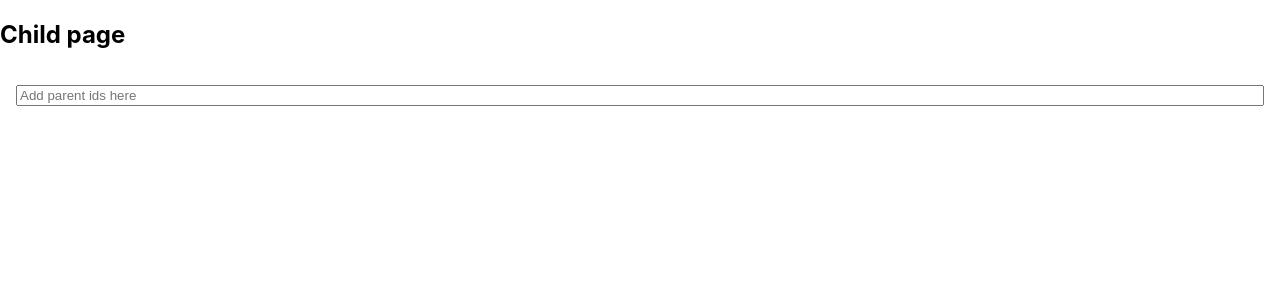
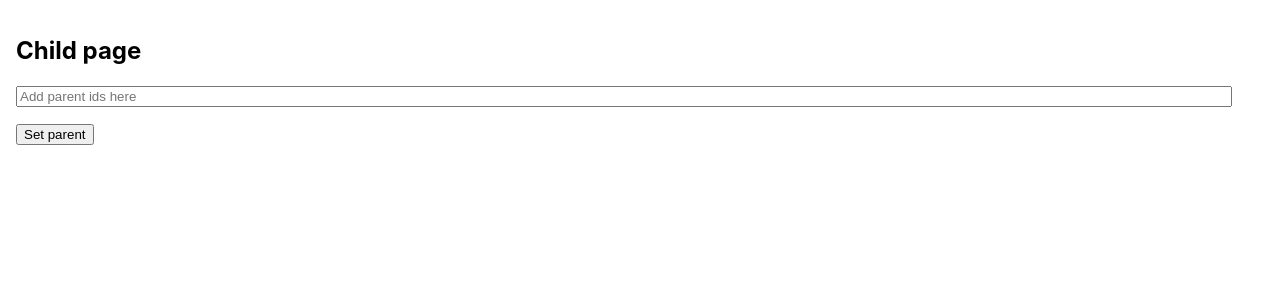
Before and after one commit to Nislupko/sd_solutions_secure_hackaton, a React (Create React App) app: page /child in a window 1280 px wide. Shown: the top 300 px of the page. Built offline with nearby package versions, Linux system fonts and the light colour scheme.

Commit message:
add interface for parent assignment

```diff
--- a/src/features/childApp/assignedParents/assignedParentsSlice.js
+++ b/src/features/childApp/assignedParents/assignedParentsSlice.js
@@ -1,5 +1,6 @@
 import { createSlice } from '@reduxjs/toolkit';
 import { fetchParents } from './fetchParents';
+import {setParents} from "./setParents";
 
 const defaultMethodState = {
   pending: false,
@@ -31,6 +32,11 @@ export const parentsSlice = createSlice({
       state.fetchParents.error = payload;
       state.initiallyFetched = true;
     });
+
+    builder.addCase(setParents.fulfilled, (state, { payload }) => {
+      state.parents = payload;
+      state.initiallyFetched = true;
+    });
   },
 });
 
--- a/src/features/childApp/assignedParents/fetchParents.js
+++ b/src/features/childApp/assignedParents/fetchParents.js
@@ -2,7 +2,7 @@ import { createAsyncThunk } from '@reduxjs/toolkit';
 
 export const fetchParents = createAsyncThunk('assignedParents/fetch', async (props, { rejectWithValue }) => {
   try {
-    const { parents } = { parents: Math.random() > 0.5 ? ['some-parent-key-1', 'some-parent-key-2'] : [] }; // some request to smart contract API
+    const { parents } = { parents: [] }; // some request to smart contract API
     return parents;
   } catch (error) {
     return rejectWithValue(JSON.stringify(error));
--- a/src/features/childApp/assignedParents/hooks/useParents.js
+++ b/src/features/childApp/assignedParents/hooks/useParents.js
@@ -1,5 +1,6 @@
 import { useAppDispatch, useAppSelector } from '../../../../helpers/hooks';
 import { fetchParents } from '../fetchParents';
+import { setParents } from '../setParents';
 
 export function useParents() {
   const dispatch = useAppDispatch();
@@ -7,6 +8,7 @@ export function useParents() {
     parents: useAppSelector(({ assignedParents }) => assignedParents.parents),
     isLoading: useAppSelector(({ assignedParents }) => assignedParents.fetchParents.pending),
     loadParents: () => dispatch(fetchParents()),
+    setParent: (id) => dispatch(setParents(id)),
     error: useAppSelector(({ assignedParents }) => assignedParents.fetchParents.error),
   };
 }
--- /dev/null
+++ b/src/features/childApp/assignedParents/setParents.js
@@ -0,0 +1,10 @@
+import { createAsyncThunk } from '@reduxjs/toolkit';
+
+export const setParents = createAsyncThunk('assignedParents/set', async (parentId, { rejectWithValue }) => {
+  try {
+    // set parent somehow here
+    return [parentId];
+  } catch (error) {
+    return rejectWithValue(JSON.stringify(error));
+  }
+});
--- a/src/features/childApp/index.jsx
+++ b/src/features/childApp/index.jsx
@@ -1,27 +1,29 @@
-import {useEffect} from "react";
-import {useParents} from "./assignedParents/hooks/useParents";
+import {useEffect, useState} from "react";
+import {useParents} from './assignedParents/hooks/useParents';
 
 export const ChildPage = () => {
-    const { parents = [], loadParents, isLoading } = useParents();
-
+    const { parents = [], loadParents, isLoading, setParent } = useParents();
+    const [parentId, setParentId] = useState();
     useEffect(() => {
        loadParents();
     }, [])
 
+    const onSave = () => !!parentId && setParent(parentId);
 
-    return (<div>
+    return (<div style={{padding: '1rem'}}>
             <h2>Child page</h2>
             <div className={'content'}>
                 {!isLoading && (parents.length > 0
                     ? <ul> {parents.map(parent => <li key={parent}>{parent}</li>)} </ul>
                     : <div>
                         <input
-                            style={{width: "calc(100% - 2.5rem)", margin: '1rem'}}
-                            onInput={x => console.log(x)}
+                            style={{width: "calc(100% - 2.5rem)", marginBottom: '1rem'}}
+                            onInput={event => setParentId(event.target.value)}
                             placeholder={"Add parent ids here"}
                         />
                     </div>)
                 }
+                <button onClick={onSave}>Set parent</button>
             </div>
     </div>
    );
```
Also changed, not shown: .eslintrc.json.
